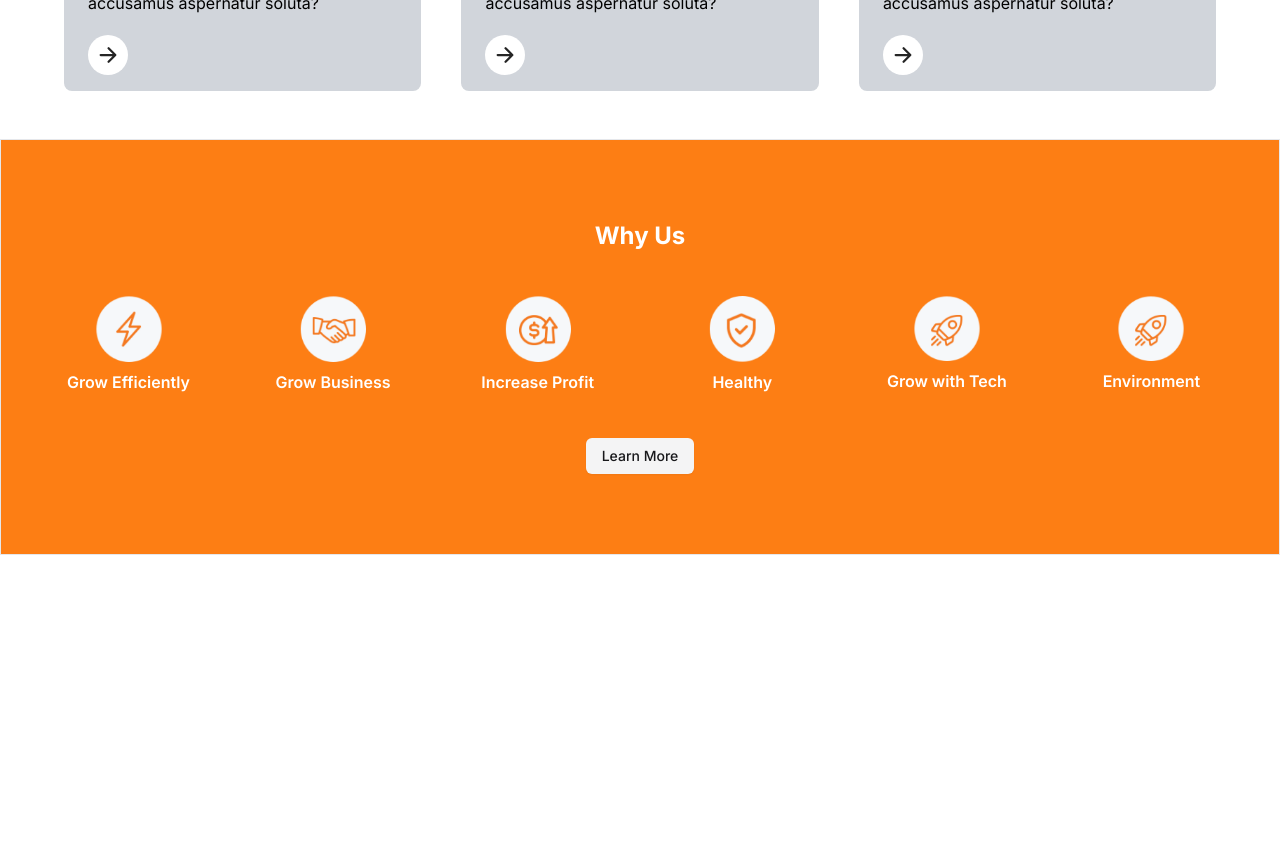
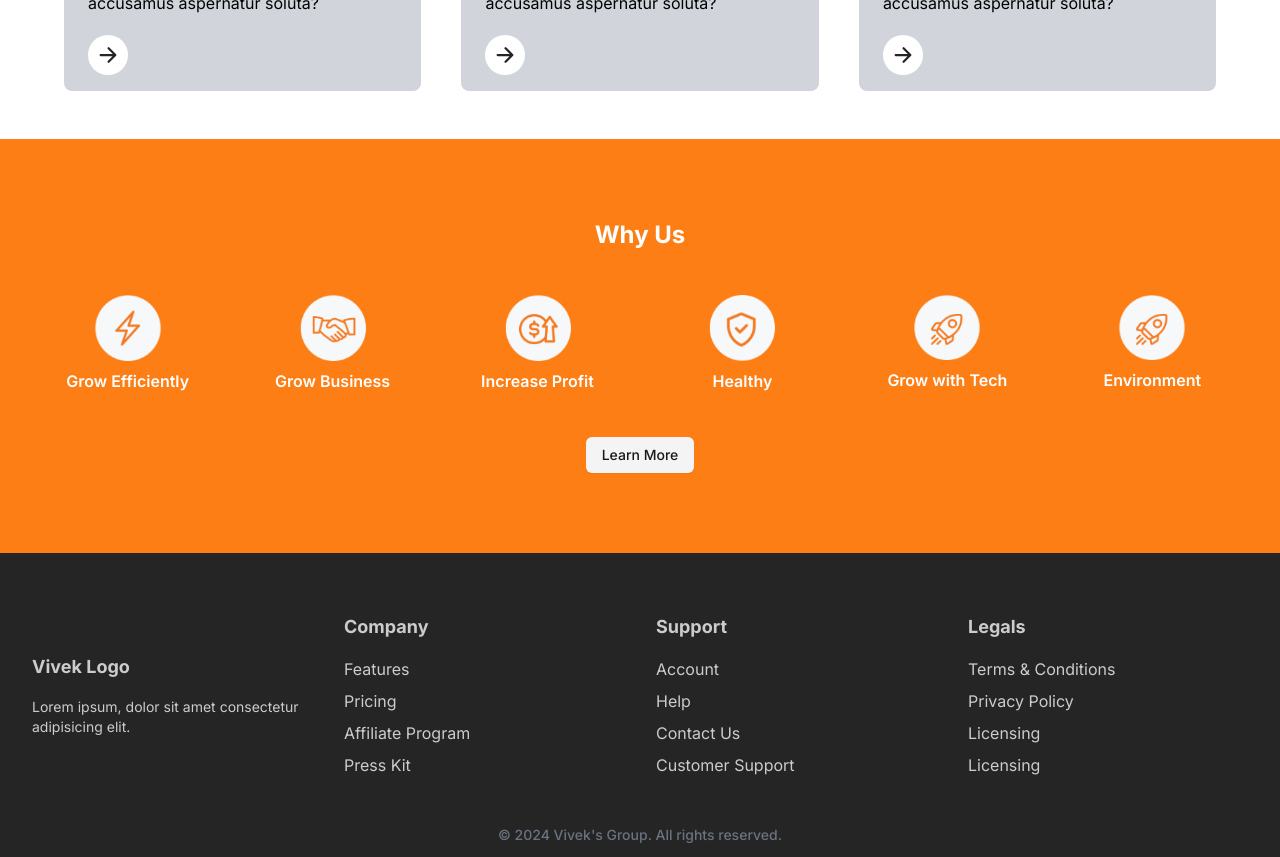
Before and after one commit to ayushkathariya/vivek-group, a Next.js app: page / in a window 1280 px wide. Shown: the part 1500-2357 px from the top of the page. Before the commit the page ends 2055 px from the top, so only its background shows below. Built offline with nearby package versions, Linux system fonts and the light colour scheme.

Commit message:
add navbar

```diff
--- a/src/app/layout.tsx
+++ b/src/app/layout.tsx
@@ -4,6 +4,7 @@ import { Inter } from "next/font/google";
 import Header from "@/components/Header";
 import Navbar from "@/components/Navbar";
 import WhatsAppIcon from "@/components/WhatsAppIcon";
+import Footer from "@/components/Footer";
 
 const inter = Inter({ subsets: ["latin"] });
 
@@ -26,6 +27,7 @@ export default function RootLayout({
         </div>
         <div className="mt-[4.05rem]">{children}</div>
         <div>
+          <Footer />
           <WhatsAppIcon />
         </div>
       </body>
--- /dev/null
+++ b/src/components/Footer.tsx
@@ -0,0 +1,108 @@
+import React from "react";
+
+export default function Footer() {
+  return (
+    <footer className="py-3 bg-bg-black">
+      <div>
+        <div className="container mx-auto py-12 px-4 sm:px-6 lg:px-8">
+          <div className="flex flex-wrap justify-center">
+            <div className="grid grid-cols-1 gap-8 sm:grid-cols-2 md:grid-cols-4 items-center justify-between">
+              <div>
+                <h3 className="text-lg font-bold mb-4 text-bg-white">
+                  Vivek Logo
+                </h3>
+                <p className="text-sm text-bg-white">
+                  Lorem ipsum, dolor sit amet consectetur adipisicing elit.
+                </p>
+              </div>
+              <div>
+                <h3 className="text-lg font-bold mb-4 text-bg-white">
+                  Company
+                </h3>
+                <ul className="space-y-2">
+                  <li>
+                    <a href="#" className="text-bg-white">
+                      Features
+                    </a>
+                  </li>
+                  <li>
+                    <a href="#" className="text-bg-white">
+                      Pricing
+                    </a>
+                  </li>
+                  <li>
+                    <a href="#" className="text-bg-white">
+                      Affiliate Program
+                    </a>
+                  </li>
+                  <li>
+                    <a href="#" className="text-bg-white">
+                      Press Kit
+                    </a>
+                  </li>
+                </ul>
+              </div>
+              <div>
+                <h3 className="text-lg font-bold mb-4 text-bg-white">
+                  Support
+                </h3>
+                <ul className="space-y-2">
+                  <li>
+                    <a href="#" className="text-bg-white">
+                      Account
+                    </a>
+                  </li>
+                  <li>
+                    <a href="#" className="text-bg-white">
+                      Help
+                    </a>
+                  </li>
+                  <li>
+                    <a href="#" className="text-bg-white">
+                      Contact Us
+                    </a>
+                  </li>
+                  <li>
+                    <a href="#" className="text-bg-white">
+                      Customer Support
+                    </a>
+                  </li>
+                </ul>
+              </div>
+              <div>
+                <h3 className="text-lg font-bold mb-4 text-bg-white">Legals</h3>
+                <ul className="space-y-2">
+                  <li>
+                    <a href="#" className="text-bg-white">
+                      Terms &amp; Conditions
+                    </a>
+                  </li>
+                  <li>
+                    <a href="#" className="text-bg-white">
+                      Privacy Policy
+                    </a>
+                  </li>
+                  <li>
+                    <a href="#" className="text-bg-white">
+                      Licensing
+                    </a>
+                  </li>
+                  <li>
+                    <a href="#" className="text-bg-white">
+                      Licensing
+                    </a>
+                  </li>
+                </ul>
+              </div>
+            </div>
+          </div>
+        </div>
+      </div>
+      <div>
+        <p className="text-sm font-medium text-gray-500 text-center">
+          © 2024 Vivek's Group. All rights reserved.
+        </p>
+      </div>
+    </footer>
+  );
+}
--- a/src/components/Navbar.tsx
+++ b/src/components/Navbar.tsx
@@ -57,7 +57,7 @@ const components: { title: string; href: string; description: string }[] = [
 
 export default function NavbarUI() {
   return (
-    <nav className="flex justify-between items-center  px-2 md:px-6 lg:px-12 xl:px-16 py-2 bg-bg-white">
+    <nav className="flex justify-between items-center z-20  px-2 md:px-6 lg:px-12 xl:px-16 py-2 bg-bg-white">
       <div>
         <Image
           src={"/logo.png"}
--- a/src/components/sections/WhyUs.tsx
+++ b/src/components/sections/WhyUs.tsx
@@ -3,7 +3,7 @@ import Image from "next/image";
 
 export default function WhyUs() {
   return (
-    <section className="px-2 md:px-6 lg:px-12 xl:px-16 py-10 bg-primary border lg:py-20 flex flex-col gap-8 lg:gap-11">
+    <section className="px-2 md:px-6 lg:px-12 xl:px-16 py-10 bg-primary lg:py-20 flex flex-col gap-8 lg:gap-11">
       <div>
         <h1 className="font-bold text-2xl text-white text-center">Why Us</h1>
       </div>
```
